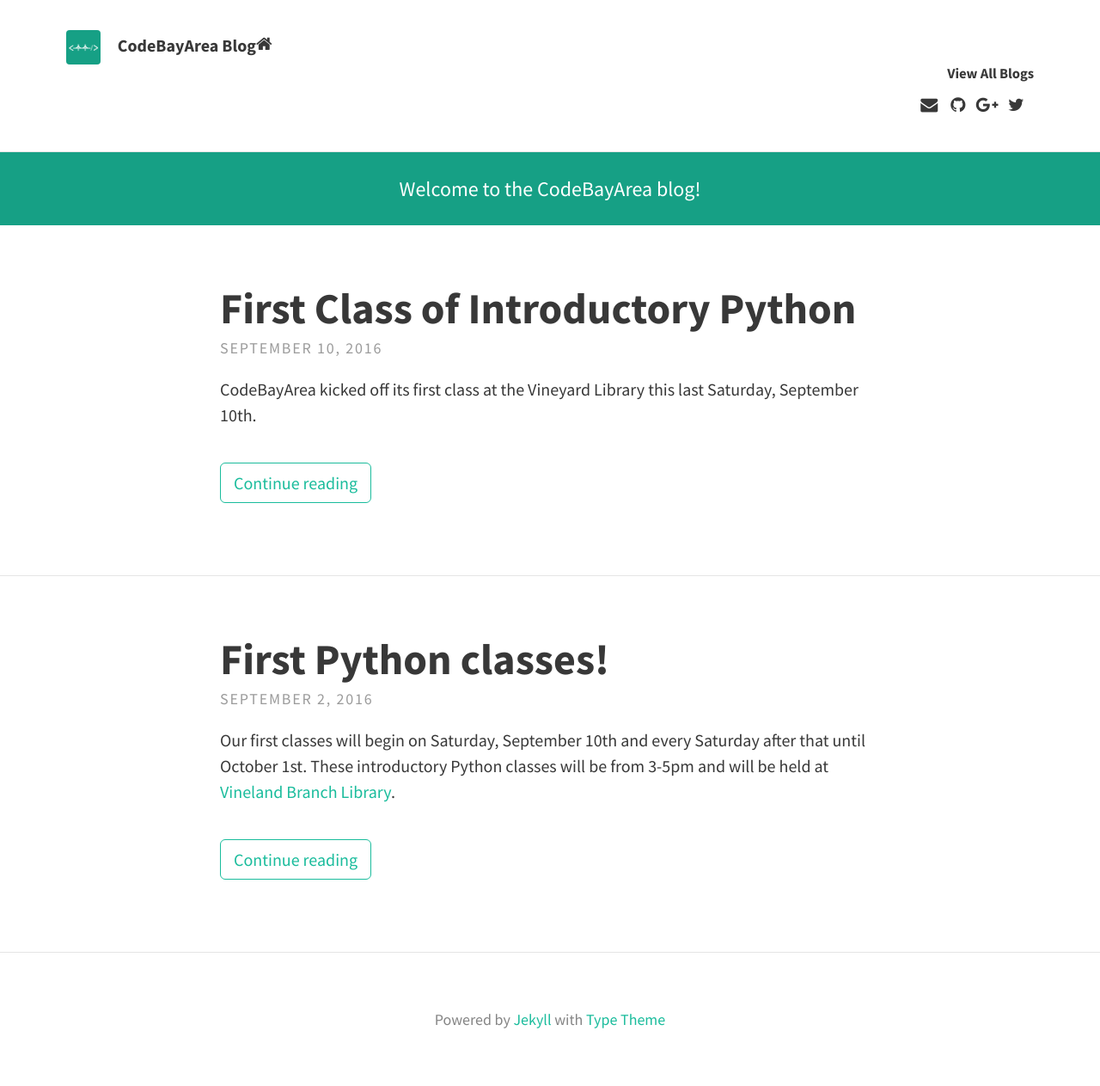
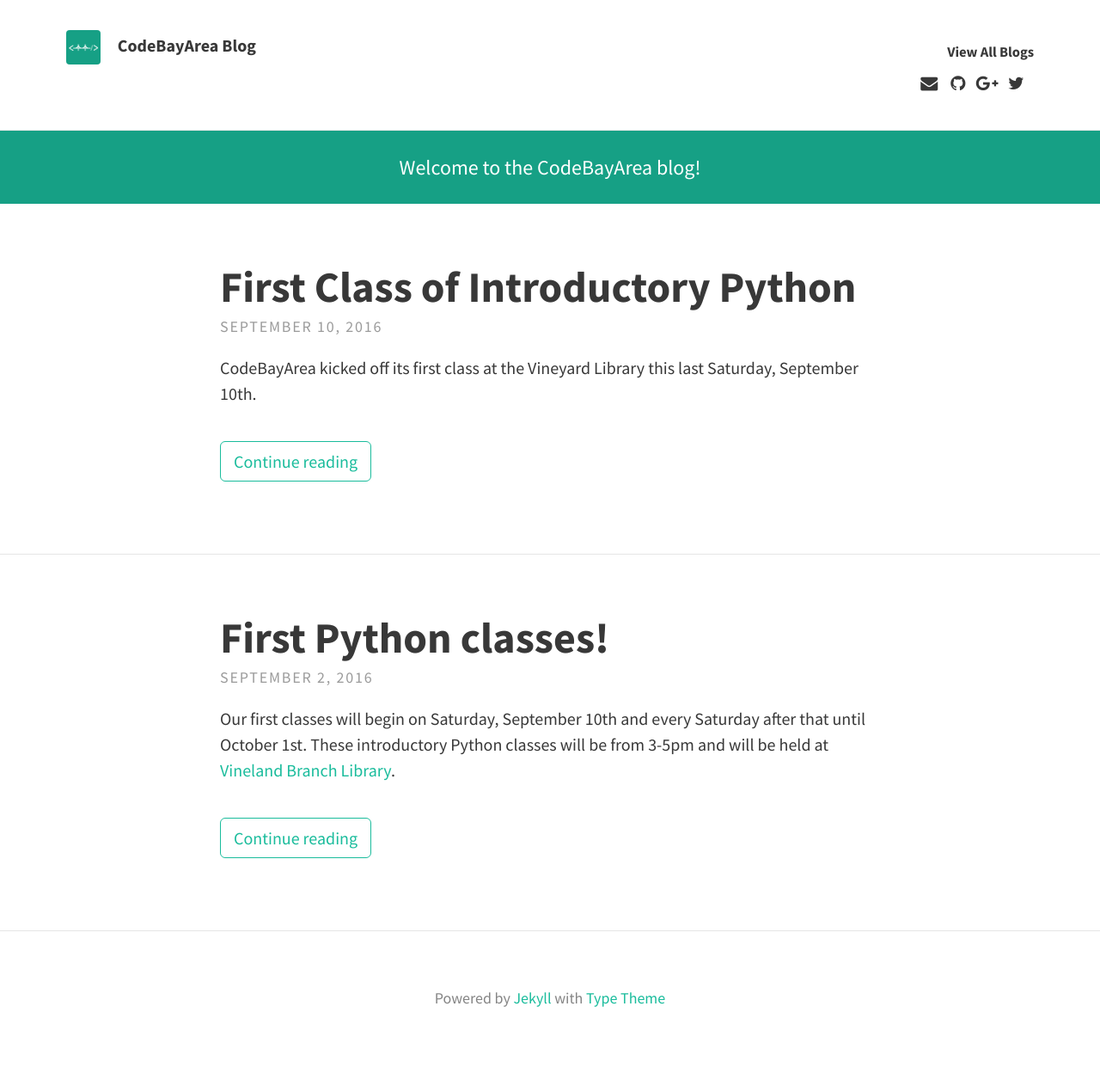
Before and after one commit to codebayarea/codebayarea.github.io, a Jekyll site: the page built from index.html, in a window 1280 px wide. Shown: the whole page at 86% size. Built offline with Jekyll 4.4.1, drawn with Linux system fonts in a browser that asks for light colours; nearby versions of some CDN libraries; the list of posts is cut into pages by our own code; after the commit the page ends 1238 px from its top, so only the background shows below that.

Commit message:
Update header.html

```diff
--- a/_includes/header.html
+++ b/_includes/header.html
@@ -1,7 +1,7 @@
 <header class="site-header">
 	<div class="branding">
+		{% if site.theme_settings.gravatar %}
 		<i class="fa fa-home" aria-hidden="true"></i>
-		{% if site.theme_settings.gravatar %}
 		<a href="{{ site.baseurl }}/">
 			<img class="avatar" src="https://secure.gravatar.com/avatar/{{ site.theme_settings.gravatar }}?s=100" alt=""/>
 		</a>
```
